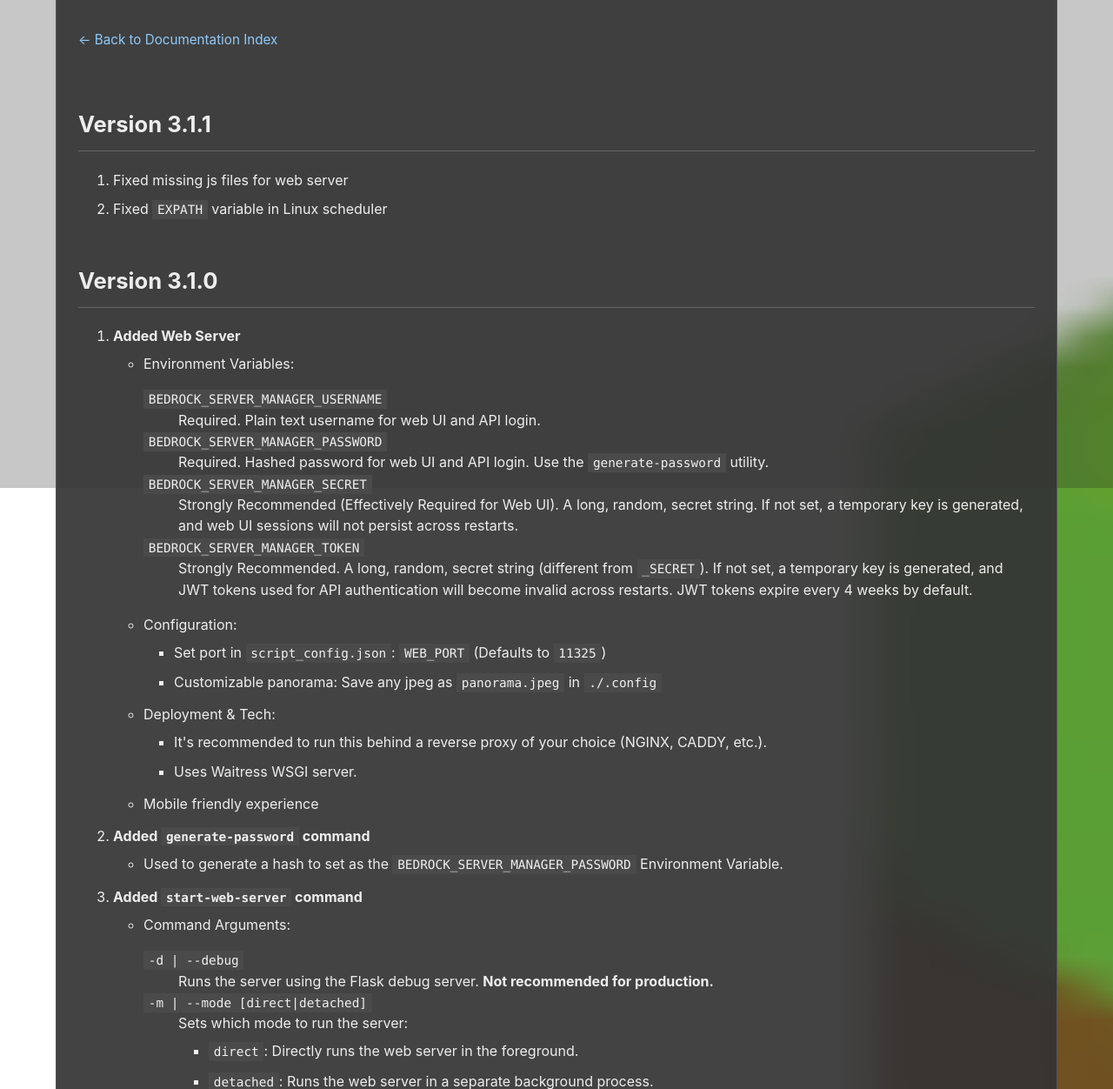
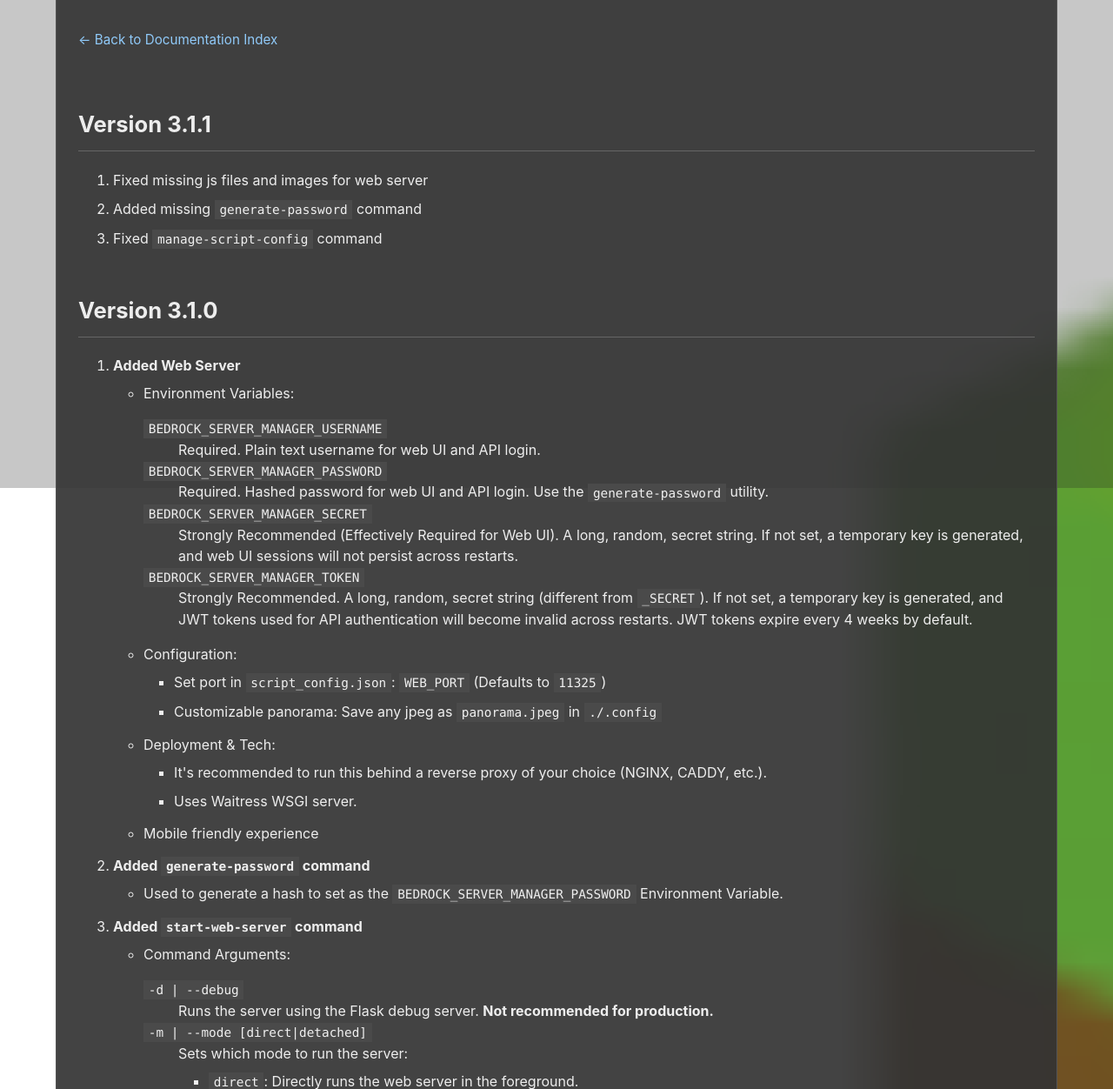
Before and after one commit to mmorys/bedrock-server-manager, a Flask app: page /docs/changelog in a window 1280 px wide. Shown: the part 239-1491 px from the top of the page at 87% size. Run offline with Flask 3, Linux system fonts and the light colour scheme; parts of the project's set-up code (start-up, migrations or seed data) failed here and were passed over.

Commit message:
Updated changelogs

```diff
--- a/bedrock_server_manager/web/templates/changelog.html
+++ b/bedrock_server_manager/web/templates/changelog.html
@@ -186,8 +186,9 @@
     {# --- Version 3.1.1 --- #}
     <h2>Version 3.1.1</h2>
     <ol>
-        <li>Fixed missing js files for web server</li>
-        <li>Fixed <code>EXPATH</code> variable in Linux scheduler</li>
+        <li>Fixed missing js files and images for web server</li>
+        <li>Added missing <code>generate-password</code> command</li>
+        <li>Fixed <code>manage-script-config</code> command</li>
     </ol>
 
     {# --- Version 3.1.0 --- #}
```
Also changed, not shown: CHANGELOG.md.
